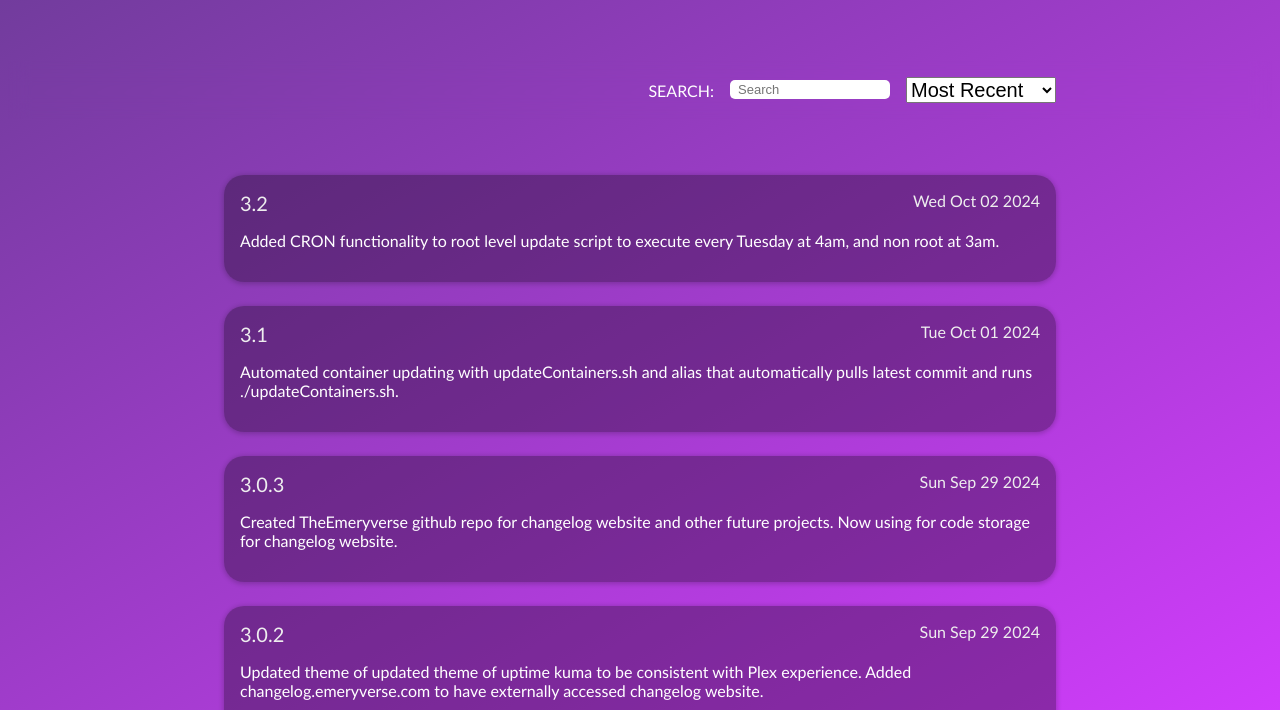
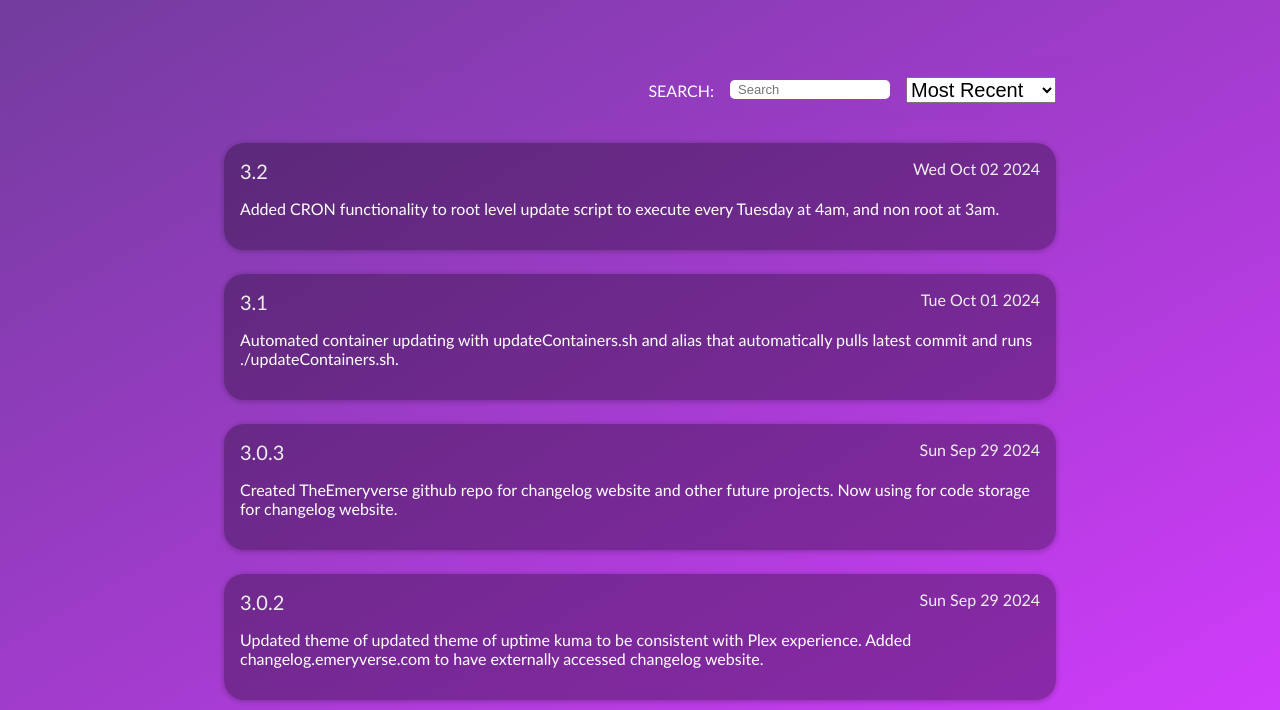
Before and after one commit to TheEmeryverse/changelog, a React app: page / in a window 1280 px wide. Shown: the part 90-800 px from the top of the page. Built offline with nearby package versions, Linux system fonts and the light colour scheme.

Commit message:
fixed padding

```diff
--- a/src/styles.css
+++ b/src/styles.css
@@ -62,7 +62,7 @@ h1 {
 }
 
 .versionsRow {
-        padding: 2rem;
+        padding: 0rem 2rem 2rem 2rem;
         position: relative;
         z-index: 1;
         display: flex;
```
